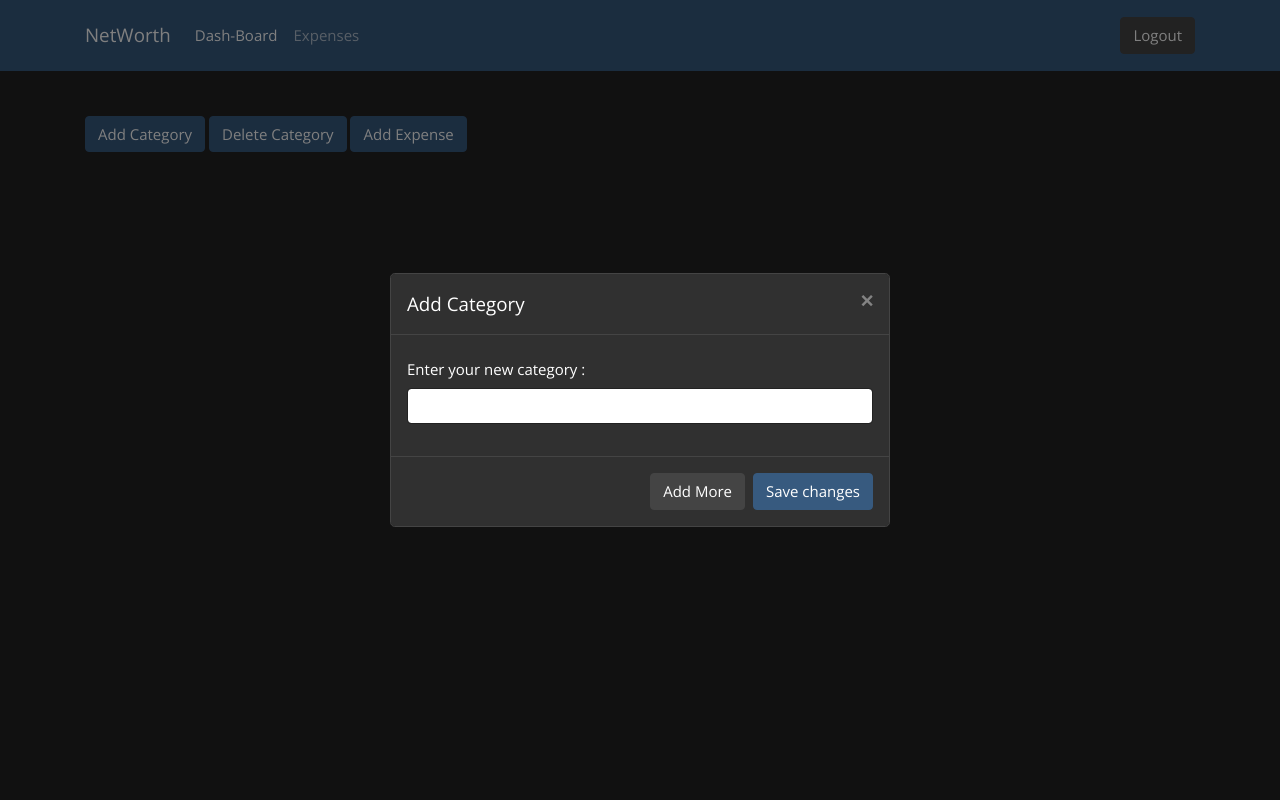
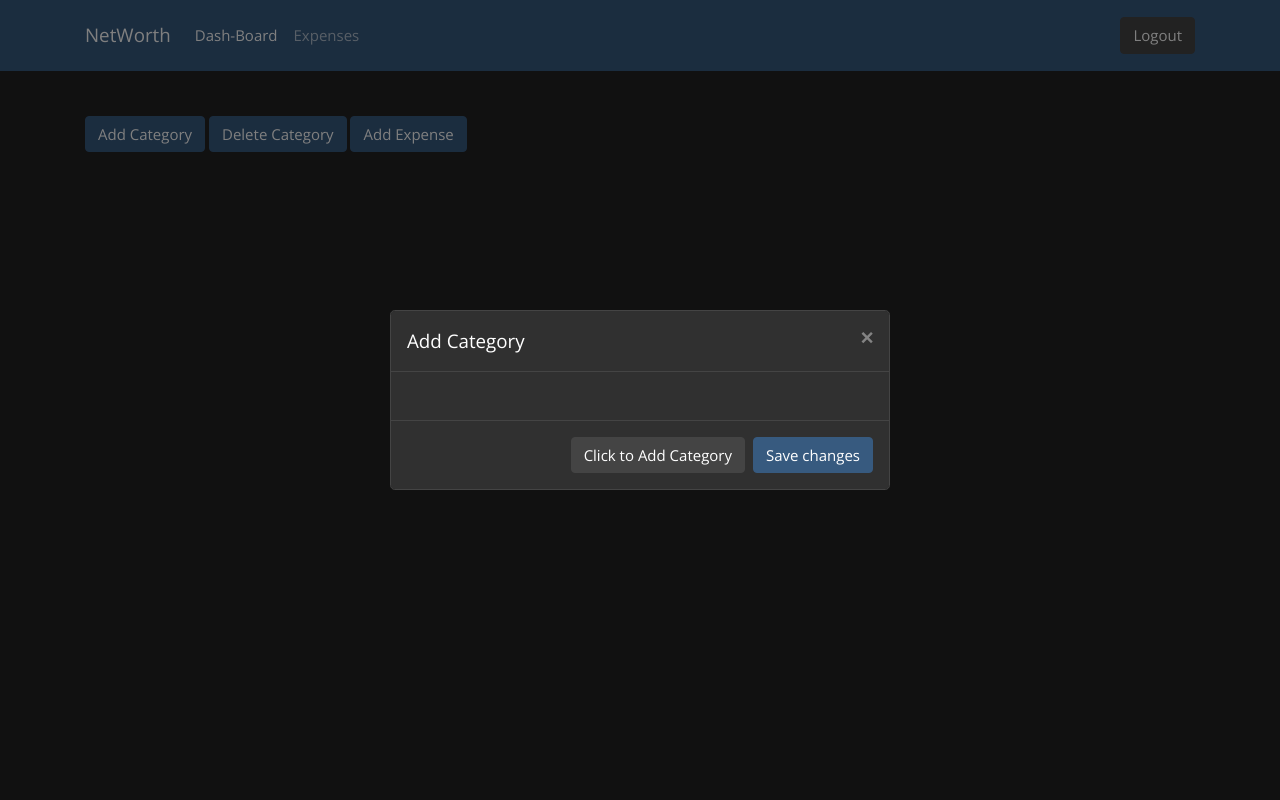
Before and after one commit to vivekchandrabs/net-worth, a Django app: template networth/webserver/templates/expense.html in a window 1280 px wide, after a click on "Add Category". Run offline with Django 3.2, Linux system fonts and the light colour scheme; the template is opened without the code that fills it, so the values that code supplies are empty; parts of the project's set-up code (start-up, migrations or seed data) failed here and were passed over; some libraries are stand-ins or nearby versions.

Commit message:
add expense.html

```diff
--- a/networth/webserver/templates/expense.html
+++ b/networth/webserver/templates/expense.html
@@ -53,14 +53,23 @@
 						</div>
 						<div class="modal-body">
 							<form>
-								<div class="form-group" id="category">
-									<label for="recipient-name" class="col-form-label">Enter your new category :</label>
-									<input type="text" class="form-control" id="0">
+								<div class="form-group" >
+
+									<div class="row">
+										<div class="col-md-6" id="category">
+
+										</div>
+										<div class="col-md-6" id="description">
+
+										</div>
+
+									</div>
+
 								</div>
 							</form>
 						</div>
 						<div class="modal-footer">
-							<button type="button" class="btn btn-secondary"  id="add">Add More</button>
+							<button type="button" class="btn btn-secondary" id="add">Click to Add Category</button>
 							<button type="button" data-dismiss="modal" id="save_category" class="btn btn-primary">Save changes</button>
 						</div>
 					</div>
```
